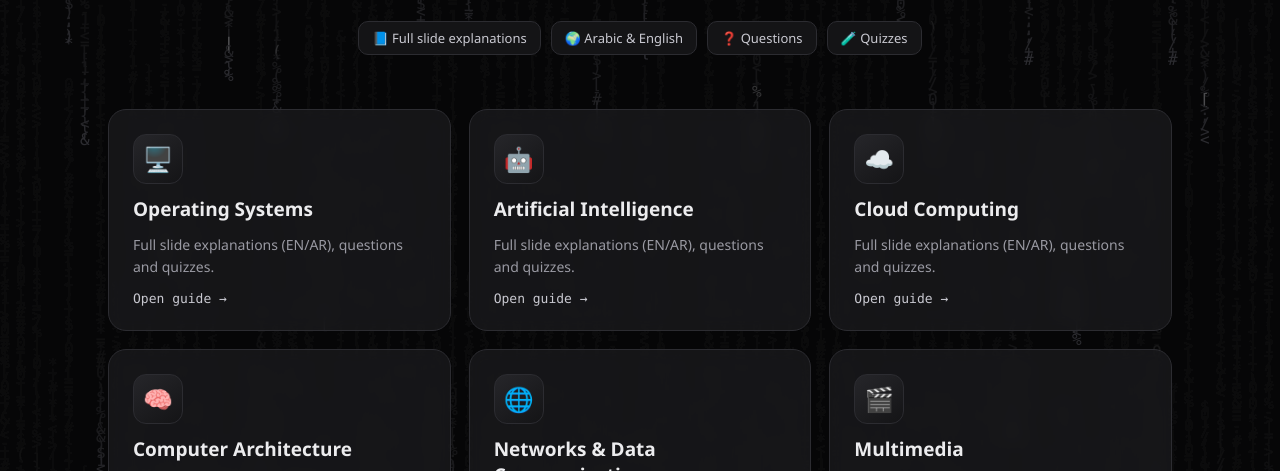
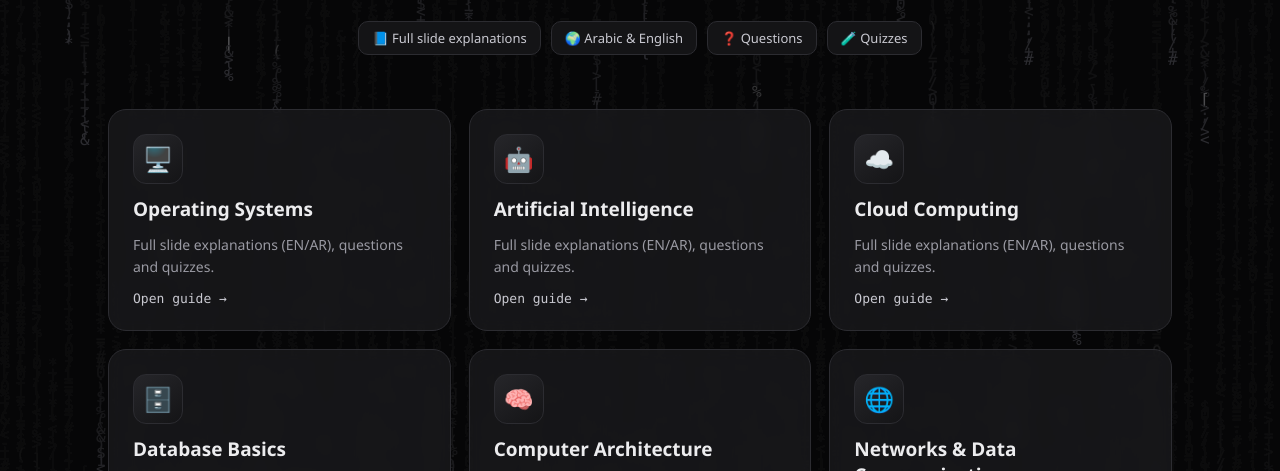
Before and after one commit to alaa-herz05/cs-nexus, a plain HTML site: page index.html in a window 1280 px wide. Shown: the part 311-782 px from the top of the page. Drawn offline with Linux system fonts and the light colour scheme.

Commit message:
Add Database Basics course to the course list

```diff
--- a/index.html
+++ b/index.html
@@ -82,6 +82,7 @@ var courses=[
 {i:"🖥️",en:"Operating Systems",ar:"أنظمة التشغيل",u:"https://alaa-herz05.github.io/Os-study-guide/"},
 {i:"🤖",en:"Artificial Intelligence",ar:"الذكاء الاصطناعي",u:"https://alaa-herz05.github.io/ai-study-guides/"},
 {i:"☁️",en:"Cloud Computing",ar:"الحوسبة السحابية",u:"https://alaa-herz05.github.io/cloud-computing-study-guides/"},
+{i:"🗄️",en:"Database Basics",ar:"أساسيات قواعد البيانات",u:"https://alaa-herz05.github.io/DBB/"},
 {i:"🧠",en:"Computer Architecture",ar:"معمارية الحاسوب",u:"https://alaa-herz05.github.io/COA-Summary/"},
 {i:"🌐",en:"Networks &amp; Data Communication",ar:"الشبكات واتصالات البيانات",u:"https://alaa-herz05.github.io/Networks-Data-Communications-Study-Hub/"},
 {i:"🎬",en:"Multimedia",ar:"الوسائط المتعددة",u:"https://alaa-herz05.github.io/Multimedia-Learning-Hub/index.html"}];
```
